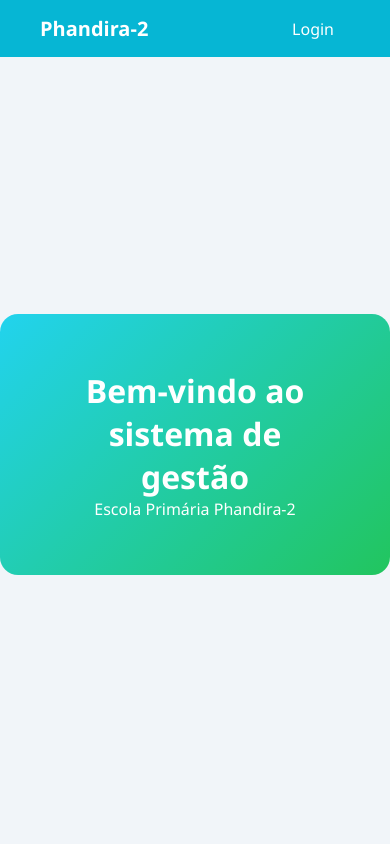
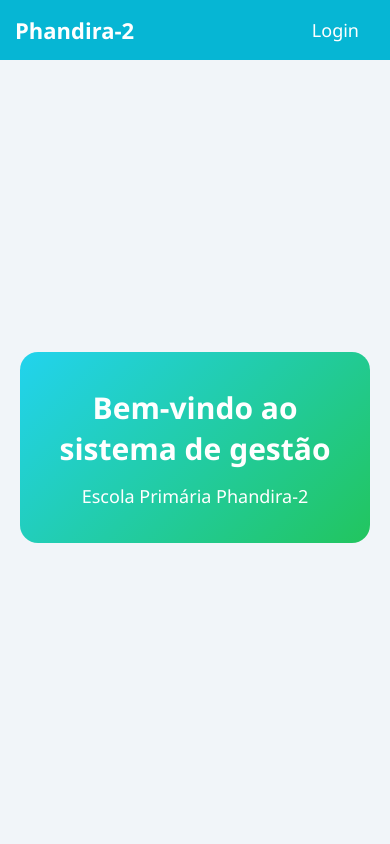
Before and after one commit to LuisPaulinoLevene/Gestao-escolar, a FastAPI app: page /ep_phandira_2 in a window 390 px wide. Run offline with FastAPI, Linux system fonts and the light colour scheme.

Commit message:
Update index.html

```diff
--- a/templates/index.html
+++ b/templates/index.html
@@ -6,15 +6,16 @@
 <meta name="mobile-web-app-capable" content="yes">
 <meta name="apple-mobile-web-app-capable" content="yes">
 <meta charset="UTF-8">
+<meta name="viewport" content="width=device-width, initial-scale=1.0">
 <title>SIGE - EP Phandira-2</title>
 <style>
 *{margin:0;padding:0;box-sizing:border-box;font-family:'Segoe UI', sans-serif;}
 body{background:#f1f5f9;height:100vh;}
-.navbar{background:#06b6d4;padding:15px 40px;display:flex;justify-content:space-between;align-items:center;color:white;}
+.navbar{background:#06b6d4;padding:15px 20px;display:flex;justify-content:space-between;align-items:center;color:white;flex-wrap:wrap;}
 .logo{font-size:20px;font-weight:bold;}
 .menu a{color:white;margin-left:20px;padding:8px 16px;border-radius:8px;cursor:pointer;}
 .container{display:flex;justify-content:center;align-items:center;height:calc(100vh - 70px);}
-.card{background:linear-gradient(135deg,#22d3ee,#22c55e);padding:55px;border-radius:18px;text-align:center;width:460px;color:white;}
+.card{background:linear-gradient(135deg,#22d3ee,#22c55e);padding:40px;border-radius:18px;text-align:center;width:90%;max-width:460px;color:white;}
 .modal{display:none;position:fixed;top:0;left:0;width:100%;height:100%;background:rgba(0,0,0,0.45);justify-content:center;align-items:center;}
 .modal-content{background:white;padding:30px;border-radius:14px;width:340px;}
 .input-group{margin-bottom:15px;}
@@ -22,6 +23,55 @@ body{background:#f1f5f9;height:100vh;}
 .btn{width:100%;padding:10px;border:none;border-radius:8px;background:#06b6d4;color:white;font-weight:bold;cursor:pointer;}
 .close{background:#e2e8f0;color:#0f172a;margin-top:8px;}
 .error{color:red;font-size:14px;margin-bottom:10px;display:none;text-align:center;transition: opacity 0.5s;}
+@media (max-width:768px){
+
+    .navbar{
+        padding:15px;
+    }
+
+    .logo{
+        font-size:22px;
+    }
+
+    .menu a{
+        margin-left:10px;
+        font-size:18px;
+    }
+
+    .container{
+        padding:20px;
+    }
+
+    .card{
+        width:100%;
+        padding:35px 25px;
+    }
+
+    .card h1{
+        font-size:30px;
+    }
+
+    .card p{
+        font-size:18px;
+        margin-top:15px;
+    }
+
+    .modal-content{
+        width:92%;
+        max-width:360px;
+    }
+
+    .input-group input{
+        font-size:16px;
+        padding:14px;
+    }
+
+    .btn{
+        font-size:16px;
+        padding:14px;
+    }
+}
+
 </style>
 </head>
 <body>
```
